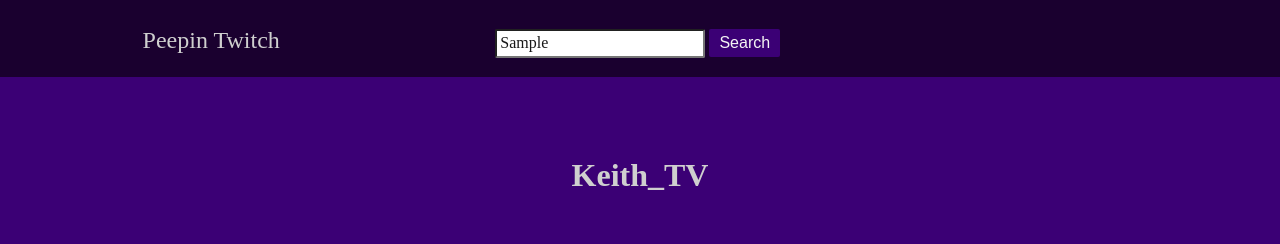
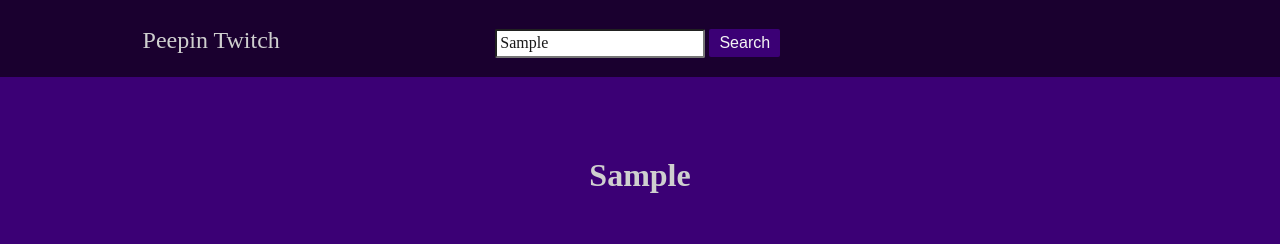
Before and after one commit to kuwood/peepin-twitch, a plain HTML site: page index.html in a window 1280 px wide. Both pictures are taken after typing "Sample" into the empty fields and a click on the button "Search". Shown: the top 244 px of the page. Drawn offline with nearby package versions, Linux system fonts and the light colour scheme.

Commit message:
Add stream title change on search

```diff
--- a/index.html
+++ b/index.html
@@ -23,7 +23,7 @@
       </div>
     </nav>
     <section>
-        <h1>Keith_TV</h1>
+        <h1 id="stream-title">Keith_TV</h1>
     </section>
     <section>
       <div id="mods" class="list-section">
--- a/js/app.js
+++ b/js/app.js
@@ -2,6 +2,7 @@ $(function(){
   $('#search-btn').click(function(e){
     e.preventDefault();
     var streamer = $('#search-box').val().toLowerCase();
+    $("#stream-title").html($('#search-box').val())
     $.getJSON("https://tmi.twitch.tv/group/user/"+streamer+"/chatters?callback=?",function(data){
       var viewersArray = data.data.chatters.viewers
       var randomViewer = viewersArray[Math.floor(Math.random() * viewersArray.length)];
@@ -24,6 +25,7 @@ $(function(){
 
         })
       })
+
       viewersArray.forEach(function(viewer){
         var liViewer = $("<li><a>"+viewer+"</a></li>");
         $('#chatters-list').append(liViewer)
```
